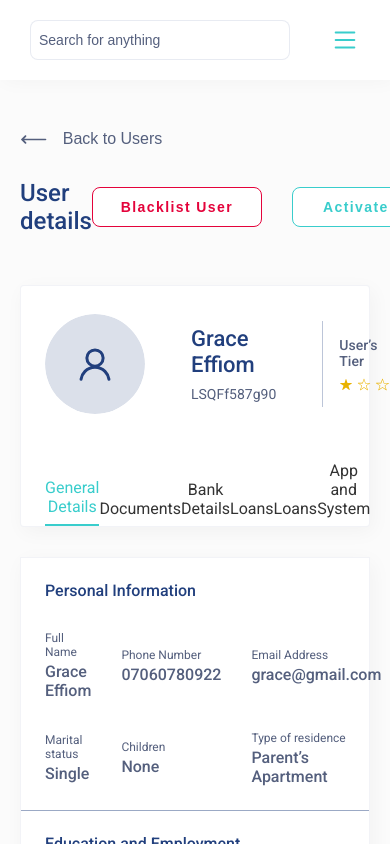
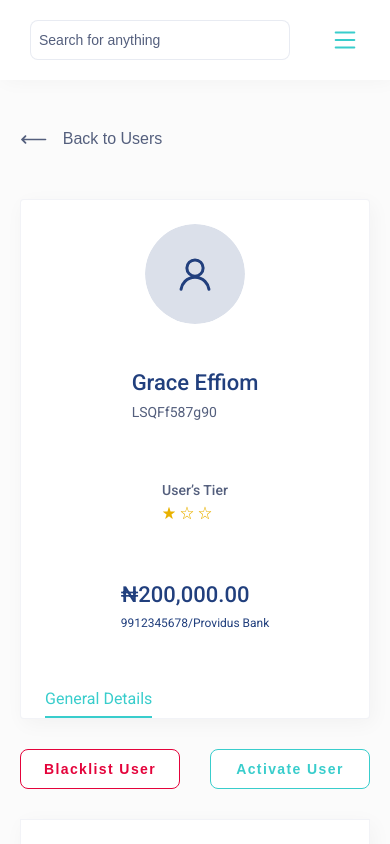
Before and after one commit to Victor-udenna/Lend-Dashboard, a Next.js app: page /dashboard/users/1 in a window 390 px wide. Shown: the top 844 px of the page. Built offline with nearby package versions, Linux system fonts and the light colour scheme.

Commit message:
feat(user details) user details mobile design

```diff
--- a/src/Components/template/LoginTemplate/UserDetails/UserDetailsStyle.scss
+++ b/src/Components/template/LoginTemplate/UserDetails/UserDetailsStyle.scss
@@ -50,7 +50,6 @@
 }
 
 .details__header__container {
-  background-color: red;
   padding: 24px 24px 0px 24px;
   border-radius: 4px;
   box-shadow: 3px 5px 20px 0px #0000000a;
@@ -237,3 +236,52 @@
   text-align: left;
   color: #545f7d;
 }
+
+@media screen and (max-width: 576px) {
+  .details__header {
+    display: flex;
+    flex-direction: column-reverse;
+  }
+
+  .details__header_content {
+    display: flex;
+    align-items: center;
+    flex-direction: column;
+    gap: 30px;
+  }
+
+  .user__tier__container {
+    border: none;
+  }
+
+  //   .details__header__link-container {
+  //     display: none;
+  //   }
+
+  .details__header__link.active {
+    display: flex;
+  }
+
+  .details__header__link {
+    display: none;
+  }
+
+  .details__header__text {
+    display: none;
+  }
+
+  .details__button__container {
+    width: 100%;
+  }
+
+  .details_information__wrapper {
+    display: grid;
+    grid-template-columns: repeat(2, 1fr);
+    gap: 30px;
+    margin-top: 30px;
+  }
+
+  .details_information__wrapper_2 {
+    grid-template-columns: repeat(2, 1fr);
+  }
+}
```
Also changed, not shown: src/Components/template/LoginTemplate/UserDetails/UserDetails.tsx (+1 -39 lines).
